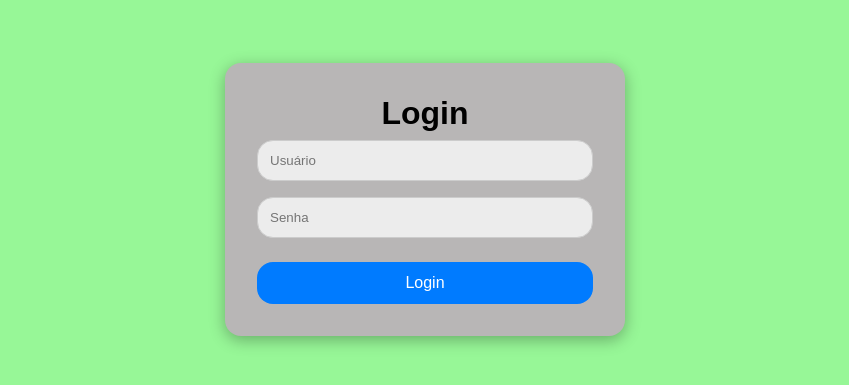
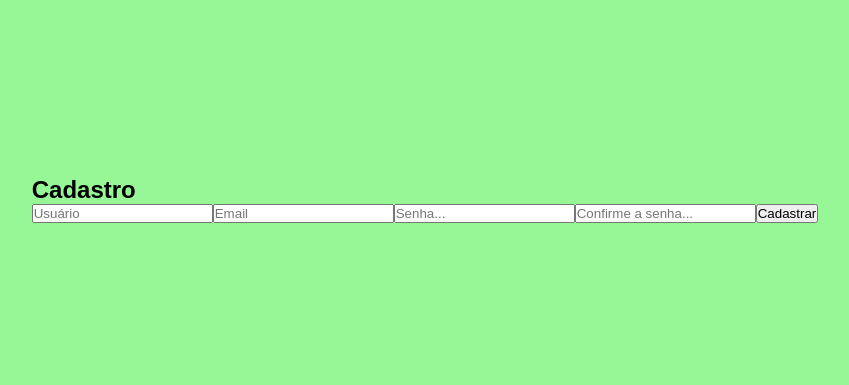
Before and after one commit to ualkerconde/todolist-aula, a React (Vite) app: page / in a window 1280 px wide. Shown: the part 201-586 px from the top of the page, without its empty margins (215-1064 px from the left). Built offline with nearby package versions, Linux system fonts and the light colour scheme.

Commit message:
feat: implementado o formulário de cadastro

```diff
--- a/src/main.jsx
+++ b/src/main.jsx
@@ -2,10 +2,12 @@
 import { createRoot } from 'react-dom/client'
 import Login from './pages/Login/Login.jsx'
 import "./global.css"
+import Cadastro from './pages/Cadastro/Cadastro.jsx'
 
 
 createRoot(document.getElementById('root')).render(
   <StrictMode>
-    <Login />
+    {/* <Login /> */}
+    <Cadastro />
   </StrictMode>,
 )
--- a/src/pages/Cadastro/Cadastro.jsx
+++ b/src/pages/Cadastro/Cadastro.jsx
@@ -0,0 +1,16 @@
+import "./Cadastro.css"
+
+export default function Cadastro(){
+    return(
+        <div className="cadastro-container">
+            <form id="cadastro-card" action="">
+                <h2>Cadastro</h2>
+                <input type="text" placeholder="Usuário"/>
+                <input type="email" placeholder="Email"/>
+                <input type="password" placeholder="Senha..."/>
+                <input type="password" placeholder="Confirme a senha..."/>
+                <button type="submit">Cadastrar</button>
+            </form>
+        </div>
+    )
+}
```
Also changed, not shown: src/pages/Cadastro/Cadastro.css (added).
